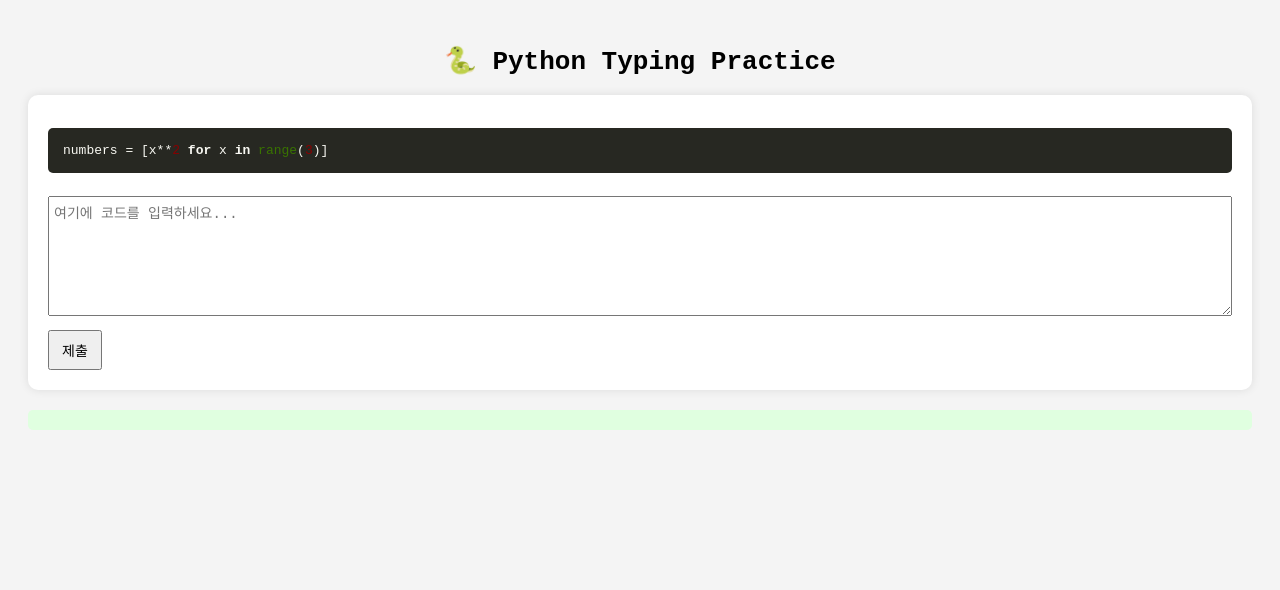
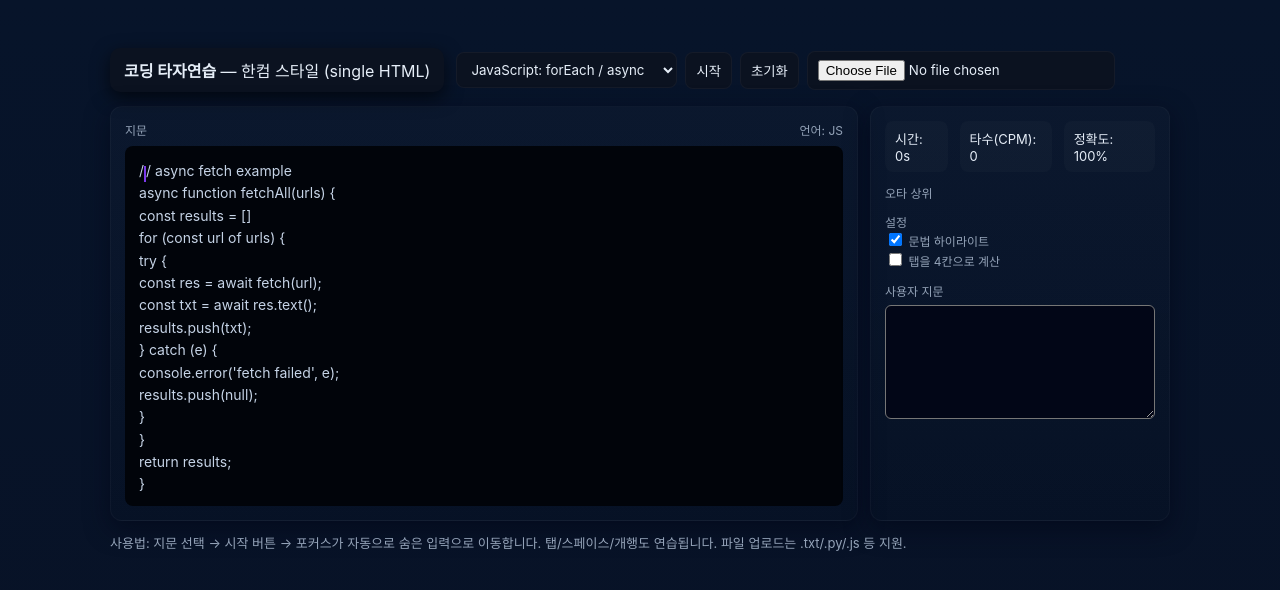
Before and after one commit to OnlyMove-OM/OnlyMove-OM.github.io, a plain HTML site: page index.html in a window 1280 px wide. Drawn offline with nearby package versions, Linux system fonts and the light colour scheme.

Commit message:
Update index.html

```diff
--- a/index.html
+++ b/index.html
@@ -1,256 +1,306 @@
-<!DOCTYPE html>
+<!doctype html>
+
 <html lang="ko">
 <head>
-  <meta charset="UTF-8">
-  <title>🐍 Python Typing Practice</title>
+<meta charset="utf-8" />
+<meta name="viewport" content="width=device-width,initial-scale=1" />
+<title>코딩 타자연습 (한컴 스타일) — single file</title>
 <style>
-    body {
-      font-family: monospace;
-      background: #f4f4f4;
-      padding: 20px;
-    }
-    h1 { text-align: center; }
-    #practice-box {
-      background: #fff;
-      padding: 20px;
-      border-radius: 10px;
-      box-shadow: 0 0 10px rgba(0,0,0,0.1);
-    }
-    #target {
-      background: #272822;
-      color: #f8f8f2;
-      padding: 15px;
-      border-radius: 5px;
-      display: block;
-      white-space: pre-wrap;
-    }
-    #input {
-      width: 100%;
-      height: 120px;
-      margin-top: 10px;
-      font-family: monospace;
-      font-size: 14px;
-      padding: 5px;
-      box-sizing: border-box;
-    }
-    #check {
-      margin-top: 10px;
-      padding: 8px 12px;
-      font-size: 14px;
-      cursor: pointer;
-    }
-    #result {
-      margin-top: 20px;
-      padding: 10px;
-      background: #e0ffe0;
-      border-radius: 5px;
-      white-space: pre-wrap;
-    }
+:root{--bg:#0f1724;--panel:#0b1220;--accent:#7c3aed;--muted:#94a3b8;--ok:#16a34a;--err:#ef4444}
+*{box-sizing:border-box;font-family:Inter, Roboto, Noto Sans KR, 'Segoe UI', system-ui}
+html,body{height:100%;margin:0;background:linear-gradient(180deg,#07142a 0%, #081226 100%);color:#e6eef8}
+.container{max-width:1100px;margin:28px auto;padding:20px}
+.header{display:flex;gap:12px;align-items:center;margin-bottom:14px}
+.logo{background:var(--panel);padding:10px 14px;border-radius:10px;box-shadow:0 6px 18px rgba(0,0,0,.6)}
+.controls{display:flex;gap:8px;align-items:center}
+.select, .btn, .file{background:var(--panel);border:1px solid rgba(255,255,255,.04);padding:8px 10px;border-radius:8px;color:inherit}
+.btn{cursor:pointer}
+.row{display:flex;gap:12px}
+.column{flex:1}
+.panel{background:linear-gradient(180deg, rgba(255,255,255,0.02), rgba(0,0,0,0.03));padding:14px;border-radius:12px;box-shadow:0 8px 24px rgba(2,6,23,.6);border:1px solid rgba(255,255,255,0.03)}
+.toolbar{display:flex;gap:8px;align-items:center;margin-bottom:8px}
+.codeArea{height:360px;overflow:auto;padding:14px;background:#01040a;border-radius:8px;font-family:'Source Code Pro', ui-monospace, SFMono-Regular, Menlo, Monaco, 'Roboto Mono', monospace;font-size:14px;line-height:1.6;color:#dbeafe}
+.codeLine{white-space:pre-wrap}
+.char{opacity:.9}
+.char.correct{color:var(--muted)}
+.char.ok{color:var(--ok)}
+.char.err{color:var(--err);background:rgba(239,68,68,0.06);border-radius:3px}
+.cursor{display:inline-block;width:2px;background:var(--accent);height:1.2em;vertical-align:bottom;animation:blink 1s steps(2,end) infinite}
+@keyframes blink{50%{opacity:0}}
+.stats{display:flex;gap:12px;align-items:center}
+.stat{background:rgba(255,255,255,0.02);padding:8px 10px;border-radius:8px;font-size:13px}
+.footer{margin-top:12px;color:var(--muted);font-size:13px}
+.inputCapture{position:fixed;left:-9999px;opacity:0}
+.small{font-size:12px;color:var(--muted)}
+.keyword{color:#60a5fa}
+.string{color:#fbbf24}
+.comment{color:#94a3b8}
 </style>
-  <!-- 코드 하이라이트 -->
-  <link rel="stylesheet" href="https://cdnjs.cloudflare.com/ajax/libs/highlight.js/11.9.0/styles/default.min.css">
-  <script src="https://cdnjs.cloudflare.com/ajax/libs/highlight.js/11.9.0/highlight.min.js"></script>
 </head>
 <body>
-  <h1>🐍 Python Typing Practice</h1>
-
-  <div id="practice-box">
-    <pre><code id="target" class="language-python"></code></pre>
-    <textarea id="input" placeholder="여기에 코드를 입력하세요..."></textarea>
-    <button id="check">제출</button>
+<div class="container">
+  <div class="header">
+    <div class="logo"><strong>코딩 타자연습</strong> — 한컴 스타일 (single HTML)</div>
+    <div class="controls">
+      <select id="sampleSelect" class="select">
+        <option value="sample_js">JavaScript: forEach / async</option>
+        <option value="sample_py">Python: generator / listcomp</option>
+        <option value="sample_cpp">C++: class + iostream</option>
+        <option value="custom">사용자 지문 붙여넣기 / 업로드</option>
+      </select>
+      <button id="startBtn" class="btn">시작</button>
+      <button id="resetBtn" class="btn">초기화</button>
+      <input id="fileInput" class="file" type="file" accept=".txt,.py,.js,.cpp,.c,.java" />
     </div>
-
-  <div id="result"></div>
-
-  <script>
-    // 예제 데이터
-    const GRAMMAR_DATA = {
-      "templates": [
-        { "code": "for i in range({n}):\\n    print(i)", "desc": "{n}번 반복하여 숫자 출력" },
-        { "code": "def add(a, b):\\n    return a + b", "desc": "두 수를 더하는 함수" },
-        { "code": "if {x} > {y}:\\n    print('크다')\\nelse:\\n    print('작거나 같다')", "desc": "{x}와 {y} 비교 조건문" },
-        { "code": "numbers = [x**2 for x in range({n})]", "desc": "제곱수를 담은 리스트 생성" },
-        { "code": "try:\\n    result = int('{val}')\\nexcept ValueError:\\n    print('Error!')", "desc": "문자열을 정수로 변환 시도" },
-        { "code": "with open('file.txt', 'w') as f:\\n    f.write('Hello')", "desc": "파일에 문자열 쓰기" },
-        { "code": "class Person:\\n    def __init__(self, name):\\n        self.name = name", "desc": "클래스 정의 예제" },
-        { "code": "print('Hello, {}'.format('{name}'))", "desc": "format()을 이용한 문자열 포매팅" }
-      ]
+  </div>  <div class="row">
+    <div class="column panel">
+      <div class="toolbar">
+        <div class="small">지문</div>
+        <div style="flex:1"></div>
+        <div class="small">언어: <span id="langLabel">JS</span></div>
+      </div>
+      <div id="codeView" class="codeArea" tabindex="0"></div>
+      <textarea id="hiddenInput" class="inputCapture" autofocus></textarea>
+    </div>
+    <div style="width:300px" class="panel">
+      <div class="stats">
+        <div class="stat">시간: <span id="time">0</span>s</div>
+        <div class="stat">타수(CPM): <span id="cpm">0</span></div>
+        <div class="stat">정확도: <span id="acc">100%</span></div>
+      </div>
+      <div style="margin-top:12px">
+        <div class="small">오타 상위</div>
+        <ul id="mistakes" class="small"></ul>
+      </div>
+      <div style="margin-top:12px">
+        <div class="small">설정</div>
+        <label class="small"><input type="checkbox" id="showHighlight" checked/> 문법 하이라이트</label><br>
+        <label class="small"><input type="checkbox" id="countTabs"/> 탭을 4칸으로 계산</label>
+      </div>
+      <div style="margin-top:12px">
+        <div class="small">사용자 지문</div>
+        <textarea id="customText" rows="6" style="width:100%;margin-top:6px;background:#020617;border-radius:6px;padding:8px;color:#dbeafe"></textarea>
+      </div>
+    </div>
+  </div>  <div class="footer">사용법: 지문 선택 → 시작 버튼 → 포커스가 자동으로 숨은 입력으로 이동합니다. 탭/스페이스/개행도 연습됩니다. 파일 업로드는 .txt/.py/.js 등 지원.</div>
+</div><script>
+// --- sample texts ---
+const SAMPLES = {
+  sample_js: `// async fetch example\nasync function fetchAll(urls) {\n  const results = []\n  for (const url of urls) {\n    try {\n      const res = await fetch(url);\n      const txt = await res.text();\n      results.push(txt);\n    } catch (e) {\n      console.error('fetch failed', e);\n      results.push(null);\n    }\n  }\n  return results;\n}\n\n[1,2,3].forEach(n => console.log(n));\n`,
+  sample_py: `# generator & list comprehension\ndef primes(n):\n    D = {}\n    q = 2\n    while q <= n:\n        if q not in D:\n            yield q\n            D[q*q] = [q]\n        else:\n            for p in D[q]:\n                D.setdefault(p+q,[]).append(p)\n            del D[q]\n        q += 1\n\nprint([p for p in primes(30)])\n`,
+  sample_cpp: `#include <iostream>\nusing namespace std;\nclass Point {\npublic:\n    int x, y;\n    Point(int x_, int y_): x(x_), y(y_) {}\n    void print(){ cout << "(" << x << ", " << y << ")\n"; }\n};\nint main(){\n    Point p(3,4);\n    p.print();\n    return 0;\n}\n`
 };
 
-    // 토큰 설명 사전
-    const TOKEN_DICT = {
-      "for": "반복문 시작 키워드",
-      "in": "멤버십/반복 연산자",
-      "if": "조건문 시작 키워드",
-      "else": "조건이 거짓일 때 실행되는 블록",
-      "def": "함수 정의 키워드",
-      "class": "클래스 정의 키워드",
-      "try": "예외 처리 블록 시작",
-      "except": "예외 발생 시 실행 블록",
-      "with": "컨텍스트 관리 블록",
-      "as": "별칭 지정 키워드",
-      "return": "함수 결과 반환 키워드",
-      "print": "출력 함수",
-      "range": "연속된 정수 시퀀스 생성 함수",
-      "int": "정수형 변환 함수",
-      "open": "파일 열기 함수",
-      "(": "괄호 시작",
-      ")": "괄호 끝",
-      "[": "리스트 시작",
-      "]": "리스트 끝",
-      "{": "딕셔너리/집합 시작",
-      "}": "딕셔너리/집합 끝",
-      ":": "블록 시작 구분자",
-      "=": "값 할당 연산자",
-      "+": "덧셈 연산자",
-      "**": "제곱 연산자",
-      "i": "변수 (사용자 정의)",
-      "x": "변수 (사용자 정의)",
-      "y": "변수 (사용자 정의)",
-      "a": "변수 (사용자 정의)",
-      "b": "변수 (사용자 정의)",
-      "name": "변수 (사용자 정의)",
-      "'abc'": "문자열 리터럴",
-      "'Hello'": "문자열 리터럴"
-    };
+// --- state ---
+let target = '';
+let chars = []; // array of {ch, span, status}
+let pos = 0;
+let running = false;
+let startTime = null;
+let timerInterval = null;
+let mistakes = {};
+let lang = 'JS';
 
-    // 코드 토큰화
-    function tokenize(code) {
-      const tokens = {};
-      const words = code.replace(/\n/g, " ")
-        .replace(/([\(\)\[\]\{\}\:\=\+\*])/g, " $1 ")
-        .split(/\s+/);
-      words.forEach(word => {
-        if (TOKEN_DICT[word]) {
-          tokens[word] = TOKEN_DICT[word];
+const codeView = document.getElementById('codeView');
+const hiddenInput = document.getElementById('hiddenInput');
+const startBtn = document.getElementById('startBtn');
+const resetBtn = document.getElementById('resetBtn');
+const sampleSelect = document.getElementById('sampleSelect');
+const customText = document.getElementById('customText');
+const fileInput = document.getElementById('fileInput');
+const timeEl = document.getElementById('time');
+const cpmEl = document.getElementById('cpm');
+const accEl = document.getElementById('acc');
+const mistakesEl = document.getElementById('mistakes');
+const langLabel = document.getElementById('langLabel');
+const showHighlight = document.getElementById('showHighlight');
+const countTabs = document.getElementById('countTabs');
+
+function loadSample(key){
+  if(key === 'custom'){
+    target = customText.value || '// 사용자 지문을 붙여넣고 시작하세요.\n';
+  } else {
+    target = SAMPLES[key] || '';
   }
-      });
-      return tokens;
+  lang = key.includes('js') ? 'JS' : key.includes('py') ? 'PY' : key.includes('cpp') ? 'CPP' : 'TXT';
+  langLabel.textContent = lang;
+  renderTarget();
 }
 
-    // 랜덤 정수
-    function randInt(min, max) {
-      return Math.floor(Math.random() * (max - min + 1)) + min;
+function escapeHtml(s){return s.replace(/&/g,'&amp;').replace(/</g,'&lt;').replace(/>/g,'&gt;')}
+
+function simpleHighlight(text){
+  if(!showHighlight.checked) return escapeHtml(text);
+  if(lang === 'JS'){
+    // tiny regex-based highlight (not perfect)
+    return escapeHtml(text)
+      .replace(/(\/\/.*?$)/gm, '<span class="comment">$1</span>')
+      .replace(/('[^']*'|\"[^\"]*\")/g, '<span class="string">$1</span>')
+      .replace(/\b(const|let|var|async|await|function|for|of|return|try|catch|class|new|console)\b/g, '<span class="keyword">$1</span>');
+  } else if(lang === 'PY'){
+    return escapeHtml(text)
+      .replace(/(#.*?$)/gm, '<span class="comment">$1</span>')
+      .replace(/('[^']*'|\"[^\"]*\")/g, '<span class="string">$1</span>')
+      .replace(/\b(def|yield|return|for|in|while|if|else|class|print|import)\b/g, '<span class="keyword">$1</span>');
+  } else if(lang === 'CPP'){
+    return escapeHtml(text)
+      .replace(/(\/\/.*?$)/gm, '<span class="comment">$1</span>')
+      .replace(/("[^"]*"|'[^']*')/g, '<span class="string">$1</span>')
+      .replace(/\b(int|class|return|using|namespace|include|cout|endl)\b/g, '<span class="keyword">$1</span>');
+  }
+  return escapeHtml(text);
 }
 
-    // 문제 불러오기
-    function loadSnippets() {
-      const tplObj = GRAMMAR_DATA.templates[Math.floor(Math.random() * GRAMMAR_DATA.templates.length)];
-      const snippet = tplObj.code
-        .replace("{n}", randInt(2, 10))
-        .replace("{x}", randInt(1, 50))
-        .replace("{y}", randInt(1, 50))
-        .replace("{val}", "abc")
-        .replace("{name}", "Alice");
-      const desc = tplObj.desc
-        .replace("{n}", randInt(2, 10))
-        .replace("{x}", randInt(1, 50))
-        .replace("{y}", randInt(1, 50));
-      return { code: snippet.replace(/\\n/g, "\n"), desc: desc, tokens: tokenize(snippet) };
+function renderTarget(){
+  // build spans per character
+  codeView.innerHTML = '';
+  chars = [];
+  const html = simpleHighlight(target);
+  // html contains tags for spans; we need to break into characters while preserving tags visually.
+  // Simpler: iterate target string and create span per char with classes
+  for(let i=0;i<target.length;i++){
+    const ch = target[i];
+    const sp = document.createElement('span');
+    sp.className = 'char';
+    sp.dataset.index = i;
+    if(ch === '\n'){
+      sp.textContent = '\n';
+      sp.classList.add('codeLine');
+    } else if(ch === ' '){
+      sp.textContent = ' ';
+    } else if(ch === '\t'){
+      sp.textContent = '\t';
+    } else {
+      sp.textContent = ch;
+    }
+    codeView.appendChild(sp);
+    chars.push({ch, span: sp, status: 'pending'});
+  }
+  // place initial cursor
+  pos = 0; running = false; updateCursor();
 }
 
-    let targetCode = "";
-    let startTime = 0;
-    let currentDesc = "";
-    let currentTokens = {};
-    let autoNextTimer = null;
-
-    // 새 문제
-    function newPractice() {
-      const snippet = loadSnippets();
-      targetCode = snippet.code;
-      currentDesc = snippet.desc;
-      currentTokens = snippet.tokens;
-
-      const targetEl = document.getElementById("target");
-      targetEl.textContent = targetCode;
-      hljs.highlightElement(targetEl);
-
-      document.getElementById("result").innerHTML = "";
-      document.getElementById("input").value = "";
-
-      startTime = Date.now();
+function updateCursor(){
+  // remove existing cursor
+  document.querySelectorAll('.cursor').forEach(e=>e.remove());
+  if(pos >= chars.length) return;
+  const sp = chars[pos].span;
+  const cursor = document.createElement('i');
+  cursor.className='cursor';
+  sp.after(cursor);
 }
 
-    // 코드 비교 함수 (공백/줄바꿈 무시)
-    function normalizeCode(code) {
-      return code.replace(/\s+/g, " ").trim();
+function start(){
+  if(!target || target.length===0) { alert('지문을 먼저 준비하세요.'); return; }
+  // if custom selected, reload from textarea
+  if(sampleSelect.value==='custom') loadSample('custom');
+  running = true; startTime = Date.now(); mistakes = {}; updateStats();
+  hiddenInput.value=''; hiddenInput.focus();
+  if(timerInterval) clearInterval(timerInterval);
+  timerInterval = setInterval(updateStats, 500);
 }
 
-    // 제출 버튼
-    document.getElementById("check").addEventListener("click", () => {
-      const input = document.getElementById("input").value;
-      const endTime = Date.now();
-      const timeTaken = ((endTime - startTime) / 1000).toFixed(2);
+function reset(){
+  running=false; if(timerInterval) clearInterval(timerInterval); startTime=null; mistakes={};
+  renderTarget(); updateStats();
+}
 
-      let resultEl = document.getElementById("result");
+function updateStats(){
+  const elapsed = startTime ? Math.floor((Date.now()-startTime)/1000) : 0;
+  timeEl.textContent = elapsed;
+  const typedCount = chars.filter(c=>c.status!=='pending' && c.status!=='pending').length;
+  // compute cpm by number of correct+incorrect typed characters
+  const totalTyped = chars.reduce((acc,c)=> acc + (c.status!=='pending'?1:0),0);
+  const correct = chars.reduce((acc,c)=> acc + (c.status==='ok'?1:0),0);
+  const cpm = elapsed>0 ? Math.round((totalTyped/elapsed)*60) : 0;
+  const acc = totalTyped>0 ? Math.round((correct/totalTyped)*100) : 100;
+  cpmEl.textContent = cpm;
+  accEl.textContent = acc + '%';
+  // mistakes list
+  const list = Object.entries(mistakes).sort((a,b)=>b[1]-a[1]).slice(0,8);
+  mistakesEl.innerHTML = list.map(([k,v])=> `<li>${escapeHtml(k)} : ${v}</li>`).join('') || '<li class="small">없음</li>';
+}
 
-      if (normalizeCode(input) === normalizeCode(targetCode)) {
-        let tokenDescHtml = Object.entries(currentTokens)
-          .map(([tok, desc]) => `- ${tok}: ${desc}`)
-          .join("\n");
-
-        resultEl.textContent =
-`✅ 정답!
-⏱️ 걸린 시간: ${timeTaken}초
-
-📖 설명: ${currentDesc}
-
-🔑 토큰 해설:
-${tokenDescHtml}`;
-
-        // 10초 후 자동 넘어가기
-        if (autoNextTimer) clearTimeout(autoNextTimer);
-        autoNextTimer = setTimeout(() => {
-          newPractice();
-        }, 10000);
-
-        // 엔터 누르면 즉시 다음 문제
-        document.addEventListener("keydown", function handler(e) {
-          if (e.key === "Enter") {
+// handle typing
+hiddenInput.addEventListener('keydown', (e)=>{
+  if(!running) start();
+  // custom handling for Tab
+  if(e.key === 'Tab'){
     e.preventDefault();
-            clearTimeout(autoNextTimer);
-            newPractice();
-            document.removeEventListener("keydown", handler);
+    const tab = '\t';
+    handleChar(tab);
+    return;
+  }
+  if(e.key === 'Backspace'){
+    e.preventDefault();
+    if(pos>0){
+      pos--;
+      chars[pos].status = 'pending';
+      chars[pos].span.classList.remove('ok','err','correct');
+      updateCursor();
+    }
+    return;
+  }
+  if(e.key.length === 1){
+    // normal printable character
+    handleChar(e.key);
+    e.preventDefault();
   }
 });
 
+function handleChar(inputChar){
+  if(pos >= chars.length) return;
+  let expected = chars[pos].ch;
+  let input = inputChar;
+  // compare tabs and spaces
+  if(expected === '\t' && input === '\t'){
+    chars[pos].status = 'ok';
+    chars[pos].span.classList.add('ok');
+  } else if(expected === '\n' && input === '\r'){
+    // ignore
+    return;
+  } else if(input === expected){
+    chars[pos].status = 'ok';
+    chars[pos].span.classList.add('ok');
+  } else if(input === ' ' && expected === ' '){
+    chars[pos].status = 'ok'; chars[pos].span.classList.add('ok');
   } else {
-        resultEl.textContent = `❌ 오타 발생! 다시 시도하세요.`;
+    chars[pos].status = 'err';
+    chars[pos].span.classList.add('err');
+    const key = expected + ' ←/' + input;
+    mistakes[key] = (mistakes[key]||0)+1;
   }
-    });
-
-    // 괄호 자동완성 + 탭 지원
-    const inputBox = document.getElementById("input");
-    inputBox.addEventListener("keydown", function(e) {
-      const start = this.selectionStart;
-      const end = this.selectionEnd;
-
-      // 탭 → 4칸
-      if (e.key === "Tab") {
-        e.preventDefault();
-        this.value = this.value.substring(0, start) + "    " + this.value.substring(end);
-        this.selectionStart = this.selectionEnd = start + 4;
+  pos++;
+  updateCursor();
+  // if reached end
+  if(pos >= chars.length){
+    running = false; if(timerInterval) clearInterval(timerInterval);
+  }
+  updateStats();
 }
 
-      // 괄호 자동완성
-      let insertChar = "";
-      if (e.key === "(") insertChar = ")";
-      else if (e.key === "[") insertChar = "]";
-      else if (e.key === "{") insertChar = "}";
-      else if (e.key === "'") insertChar = "'";
-      else if (e.key === '"') insertChar = '"';
+// UI events
+startBtn.addEventListener('click', ()=>{ start(); hiddenInput.focus(); });
+resetBtn.addEventListener('click', ()=>{ reset(); hiddenInput.focus(); });
+sampleSelect.addEventListener('change', ()=>{ loadSample(sampleSelect.value); });
+customText.addEventListener('input', ()=>{ if(sampleSelect.value==='custom') loadSample('custom'); });
+fileInput.addEventListener('change', (e)=>{
+  const f = e.target.files[0];
+  if(!f) return;
+  const reader = new FileReader();
+  reader.onload = function(ev){
+    customText.value = ev.target.result;
+    sampleSelect.value = 'custom';
+    loadSample('custom');
+  };
+  reader.readAsText(f,'utf-8');
+});
+showHighlight.addEventListener('change', ()=>{ renderTarget(); });
 
-      if (insertChar) {
-        e.preventDefault();
-        const value = this.value;
-        this.value = value.slice(0, start) + e.key + insertChar + value.slice(end);
-        this.selectionStart = this.selectionEnd = start + 1;
-      }
-    });
+// focus behavior: clicking code area focuses hidden input
+codeView.addEventListener('click', ()=>{ hiddenInput.focus(); });
 
-    // 시작
-    newPractice();
-  </script>
-</body>
+// init
+loadSample('sample_js');
+</script></body>
 </html>
```
Lines whose indentation alone changed are shown as unchanged.
